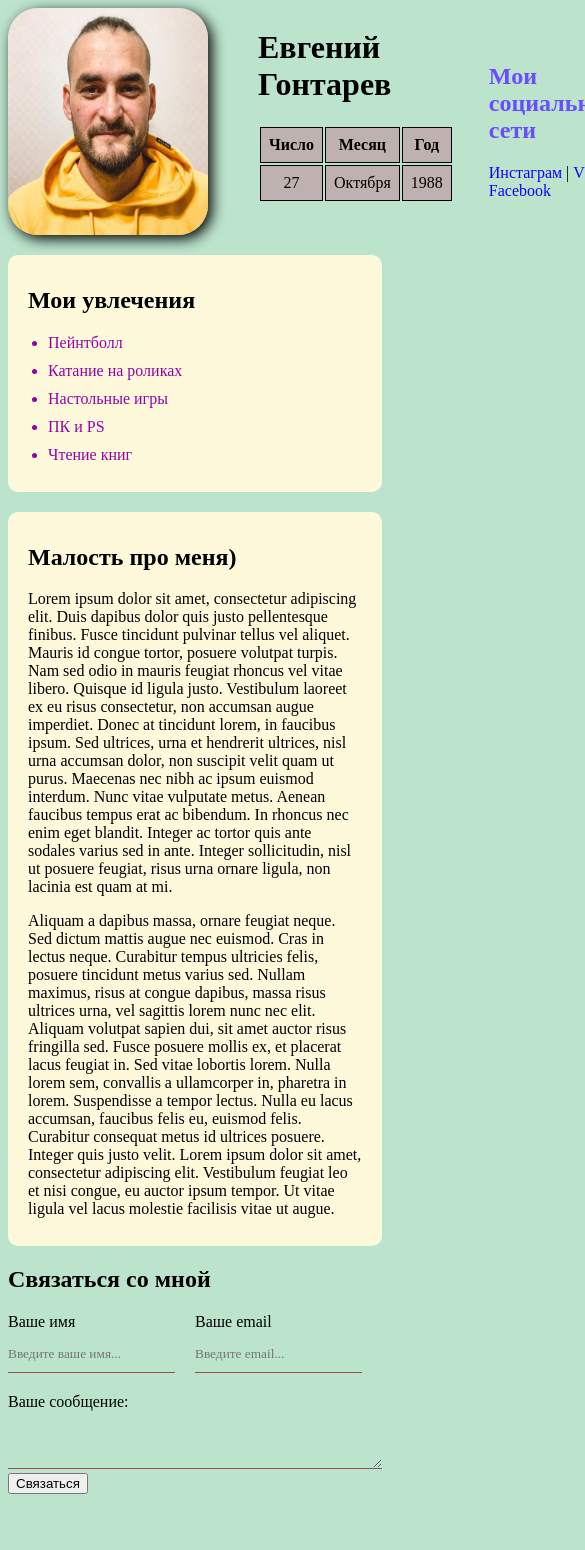
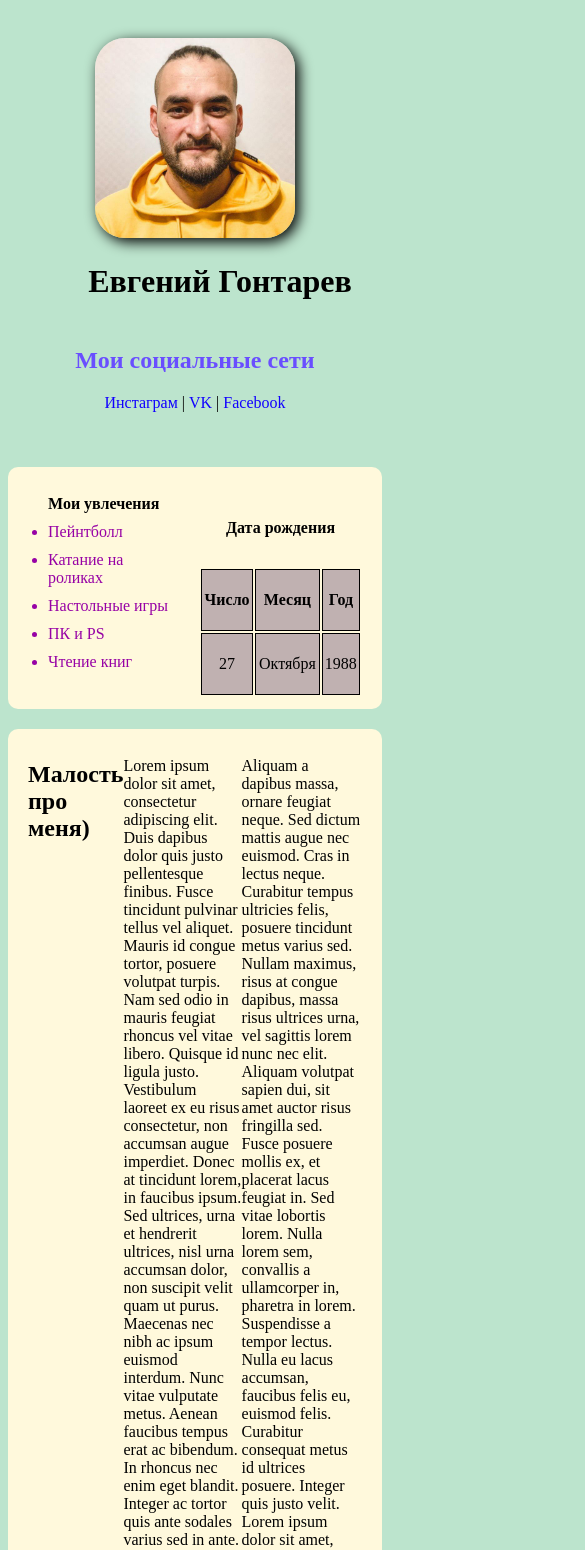
Before and after one commit to gontik1/Mypage, a plain HTML site: page html/index.html in a window 390 px wide. Shown: the top 1550 px of the page, 585 px wide, since content can reach past the window. Before the commit the page ends 1502 px from the top, so only its background shows below. Drawn offline with Linux system fonts and the light colour scheme.

Commit message:
допилил)

```diff
--- a/html/css/style.css
+++ b/html/css/style.css
@@ -46,6 +46,13 @@ a:visited {
     text-decoration: none;
 }
 
+@media (max-width: 700px) {
+    .info{
+        text-align: center;
+        display: block;
+    }
+}
+
 .info h2 {
 
     color: rgb(105, 78, 255);
@@ -57,15 +64,14 @@ a:visited {
 
 
 .social {
-    padding: 15px;
-    margin: 20px;
-
+    padding: 5px;
 }
 
 .contaner {
     max-width: 750px;
     margin: auto;
     border: 2px red;
+    padding-top: 30px;
 
 }
 
@@ -73,6 +79,7 @@ a:visited {
     background: #fff9dc;
     margin-bottom: 20px;
     max-width: 100%;
+    display: flex;
 }
 
 .bg-green {
@@ -98,15 +105,21 @@ a:visited {
 /*            ТАБЛИЦЫ    */
 .table {
     width: 50%;
+}
+
+caption {
+    padding-top: 40px ;
+    padding-bottom: 30px;
+}
+li {
+    margin: 10px 0px;
+}
+.table td, th {
+    background: rgb(192, 177, 177);
+    border: 1px solid #000;
+    text-align: center;
 
 
-}
-
-.table td, th {
-    background: rgb(192, 177, 177);
-    padding: 0.5rem;
-    border: 1px solid #000;
-    text-align: center;
 }
 
 .form-group input,
@@ -129,12 +142,29 @@ a:visited {
     width: 50%;
     margin-right:  20px;
 }
-/*.box-model >div {
-    float: left;
-    background: green;
-    height: 200px;
-    border: 4px solid red;
-    width: 25%;
-    box-sizing: border-box; автоматически выравнивает
+.btn {
+    padding: 10px 20px;
+    background: rgb(173, 51, 51);
+    color: #fff;
+    border: none;
+    font-family: inherit;
+    cursor: pointer;
+}
+.btn:hover{
+    opacity: 0.9;
+}
 
-}*/
+.position {
+    position: relative;
+    border: 4px solid black;
+    margin-top: 40px;
+    padding: 20px;
+    height: 300px;
+}
+
+.box {
+    position: fixed;
+    width: 100%;
+    height: 50px;
+    background: #868686;
+}
--- a/html/index.html
+++ b/html/index.html
@@ -15,7 +15,30 @@
 
 			<div class="born">
 				<h1>Евгений Гонтарев </h1>
+
+			</div>
+			<div class="social">
+				<h2>Мои социальные сети</h2>
+				<a href="https://www.instagram.com/gontikpro/">Инстаграм</a>
+				| <a href="https://www.vk.com/id95035581/">VK</a>
+				| <a href="https://www.facebook.com/">Facebook</a>
+			</div>
+		</div>
+		<div class="contaner">
+
+			<div class="card bg-yellow">
+
+				<ul class="list">
+					<caption><strong>Мои увлечения</strong></caption>
+					<li>Пейнтболл</li>
+					<li>Катание на роликах</li>
+					<li>Настольные игры</li>
+					<li>ПК и PS</li>
+					<li>Чтение книг</li>
+				</ul>
+
 				<table class="table">
+					<caption><strong>Дата рождения</strong></caption>
 					<tr>
 						<th>Число</th>
 						<th>Месяц</th>
@@ -28,25 +51,8 @@
 					</tr>
 				</table>
 			</div>
-			<div class="social">
-				<h2>Мои социальные сети</h2>
-				<a href="https://www.instagram.com/gontikpro/">Инстаграм</a>
-				| <a href="https://www.vk.com/id95035581/">VK</a>
-				| <a href="https://www.facebook.com/">Facebook</a>
-			</div>
-		</div>
-		<div class="contaner">
 
-			<div class="card bg-yellow">
-				<h2>Мои увлечения</h2>
-				<ul class="list">
-					<li>Пейнтболл</li>
-					<li>Катание на роликах</li>
-					<li>Настольные игры</li>
-					<li>ПК и PS</li>
-					<li>Чтение книг</li>
-				</ul>
-			</div>
+
 
 			<div class="card bg-yellow">
 				<h2>Малость про меня)</h2>
@@ -115,7 +121,7 @@
 						<textarea id="text" rows="2" cols="15"></textarea>
 					</div>
 
-					<input type="submit" value="Связаться">
+					<input class="btn" type="submit" value="Связаться">
 
 
 
```
